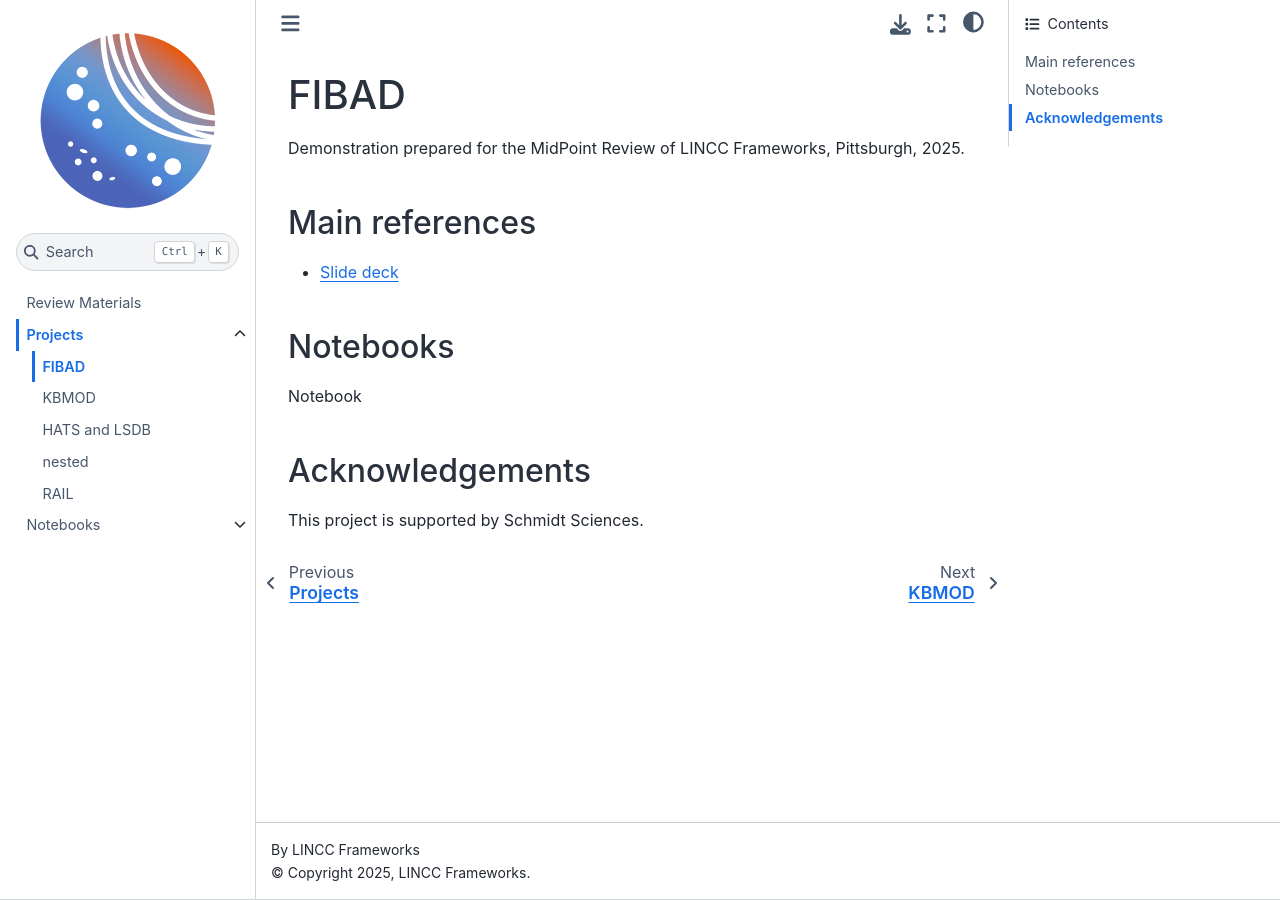
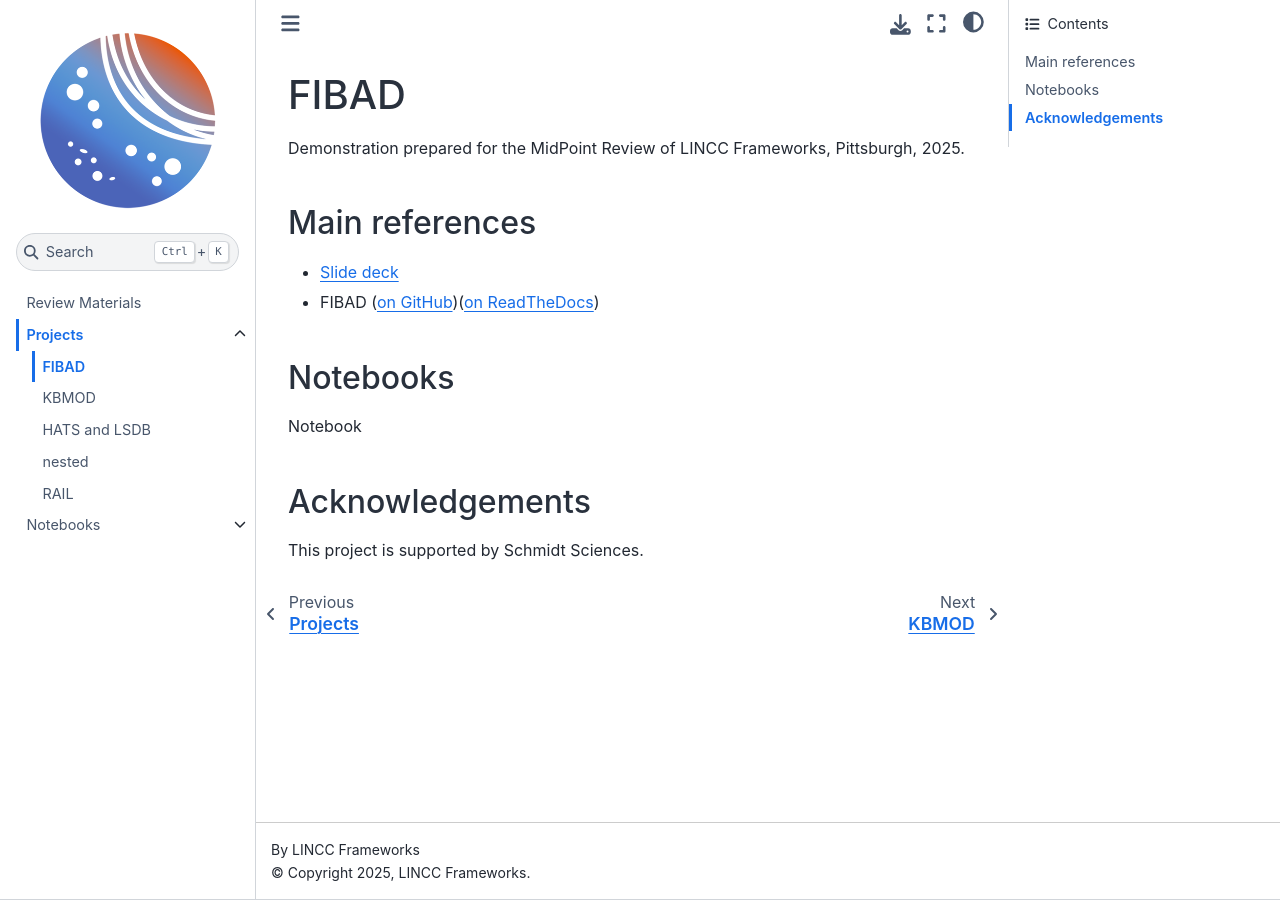
Before and after one commit to lincc-frameworks/midpoint-review, a Sphinx documentation site: the page built from docs/projects/fibad.rst, in a window 1280 px wide. Built offline with Sphinx 7.4.7 and the Sphinx Book theme 1.1.4, drawn with Linux system fonts in a browser that asks for light colours; pages that are not in the unit, such as notebooks, are missing from menus.

Commit message:
Update fibad.rst

```diff
--- a/docs/projects/fibad.rst
+++ b/docs/projects/fibad.rst
@@ -7,6 +7,7 @@
 ---------------------------------------------------------------
 
 * `Slide deck <https://docs.google.com/presentation/d/1PWEYarZAhKLE8AKfij944yKjbsr33dw8HoYlGaLwEEM/>`__
+* FIBAD (`on GitHub <https://github.com/lincc-frameworks/fibad>`__)(`on ReadTheDocs <https://fibad.readthedocs.io/>`__)
 
 Notebooks
 ---------------------------------------------------------------
```
